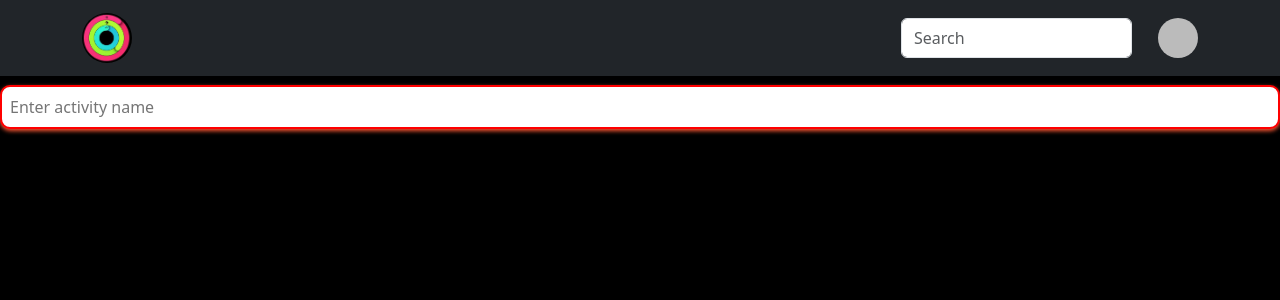
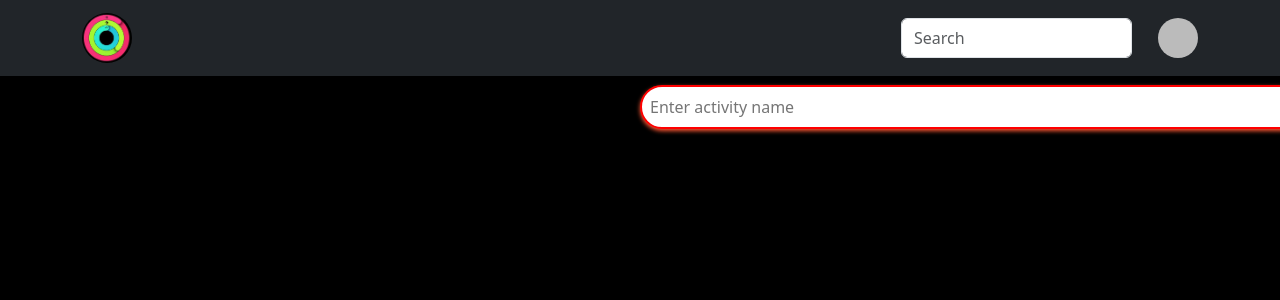
Before and after one commit to adarshkumar1983/tracker-app, a React (Create React App) app: page /home in a window 1280 px wide. Shown: the top 300 px of the page. Built offline with nearby package versions, Linux system fonts and the light colour scheme; no server answers; the database is empty; sample sign-in values are in the browser's storage.

Commit message:
update 2.0

```diff
--- a/src/components/DataTrackerBox/DataBox.css
+++ b/src/components/DataTrackerBox/DataBox.css
@@ -1,4 +1,4 @@
-/* Base styles */
+Base styles
 .activity-card {
   border: 1.5px solid #ccc;
   padding: 20px;
--- a/src/components/DataTrackerBox/DataBox.js
+++ b/src/components/DataTrackerBox/DataBox.js
@@ -607,7 +607,7 @@ const ActivityTracker = () => {
     });
     return totalTimeSpent;
   };
-
+  filteredActivities.sort((a, b) => a.name.localeCompare(b.name));
   return (
     <div className="w-full md:w-1/2 lg:w-1/3" >
     <CustomNavbar handleSearch={handleSearch} />
@@ -620,11 +620,15 @@ const ActivityTracker = () => {
    style={{
     position: "fixed",
     top: "0",
-    left: "0",
-    borderRadius: "10px",
+    // left: "20px",
+    borderRadius: "50px",
+
     padding: "8px",
-    margin: "85px 0 0 0", // Changed margin top to make space for the navbar
-    width: "100%",
+
+    marginTop:"85px",
+
+
+    width: "90%",
     // backgroundColor: "#00FFFF",
     border: "2px solid red", // Blue border color
     boxShadow: "0 2px 4px rgb(255, 87, 51 )",
@@ -637,7 +641,7 @@ const ActivityTracker = () => {
       style={{
         marginTop: "200px", // Adjusted margin top to create space between input box and activity cards
         maxHeight: "calc(100vh - 200px)",
-        overflowY: "auto",
+        // overflowY: "auto",
         justifyContent:"center",
         display: "flex",
         flexWrap: "wrap",
@@ -649,12 +653,12 @@ const ActivityTracker = () => {
           key={activity.id}
           style={{
             border: "1.5px solid #ccc",
-            padding: "20px",
-            margin: "10px 0",
+            padding: "15px",
+            margin: "5px 0",
 
             borderRadius: "11px",
             minWidth: "250px",
-            width: "calc(33.33% - 10px)",
+            width: "calc(23.33% - 5px)",
             backgroundColor: "white",
             position: "relative",
           }}
@@ -663,8 +667,8 @@ const ActivityTracker = () => {
             icon={faTimesCircle}
             style={{
               position: "absolute",
-              top: "-2px",
-              right: "-2px",
+              top: "-1px",
+              right: "-1px",
               cursor: "pointer",
               color: "#e32400",
               fontSize: "1.5rem",
@@ -684,7 +688,7 @@ const ActivityTracker = () => {
                 textAlign: "center",
                 fontSize: "1.5rem",
                 fontWeight: "bold",
-                textDecoration: "underline",
+
               }}
             >
               {activity.name}
@@ -704,7 +708,7 @@ const ActivityTracker = () => {
             <div
               style={{
                 maxHeight: "150px",
-                overflowY: "scroll",
+                // overflowY: "scroll",
                 borderRadius: "10px",
               }}
             >
@@ -727,8 +731,9 @@ const ActivityTracker = () => {
                   width: "100%",
                   padding: "8px",
                   backgroundColor: "#dc3545",
+
                   color: "white",
-                  borderRadius: "5px",
+                  borderRadius: "50px",
                   border: "none",
                   cursor: "pointer",
                   fontSize: "1rem",
@@ -744,7 +749,7 @@ const ActivityTracker = () => {
                   padding: "8px",
                   backgroundColor: "#28a745",
                   color: "white",
-                  borderRadius: "5px",
+                  borderRadius: "50px",
                   border: "none",
                   cursor: "pointer",
                   fontSize: "1rem",
@@ -761,7 +766,7 @@ const ActivityTracker = () => {
                   padding: "8px",
                   backgroundColor: "#007bff",
                   color: "white",
-                  borderRadius: "5px",
+                  borderRadius: "50px",
                   border: "none",
                   cursor: "pointer",
                   fontSize: "1rem",
```
Also changed, not shown: public/logo512.png, 1 other file (tests, documents, lock files or other folders). Lines whose indentation alone changed are shown as unchanged.
